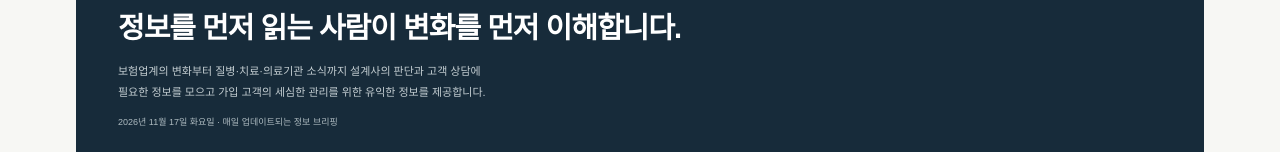
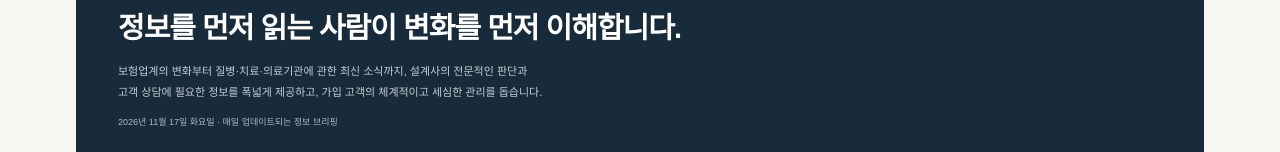
Before and after one commit to kimkwon2026/MII, a plain HTML site: page index.html in a window 1280 px wide. Shown: the part 163-315 px from the top of the page. Drawn offline with Linux system fonts and the light colour scheme.

Commit message:
Update index.html

```diff
--- a/index.html
+++ b/index.html
@@ -54,9 +54,9 @@
         </h1>
 
   <p class="hero-desc">
-  보험업계의 변화부터 질병·치료·의료기관 소식까지 설계사의 판단과 고객 상담에
+  보험업계의 변화부터 질병·치료·의료기관에 관한 최신 소식까지, 설계사의 전문적인 판단과
   <br class="desktop-break">
-  필요한 정보를 모으고 가입 고객의 세심한 관리를 위한 유익한 정보를 제공합니다.
+  고객 상담에 필요한 정보를 폭넓게 제공하고, 가입 고객의 체계적이고 세심한 관리를 돕습니다.
 </p>
 
         <div class="hero-meta">
```
